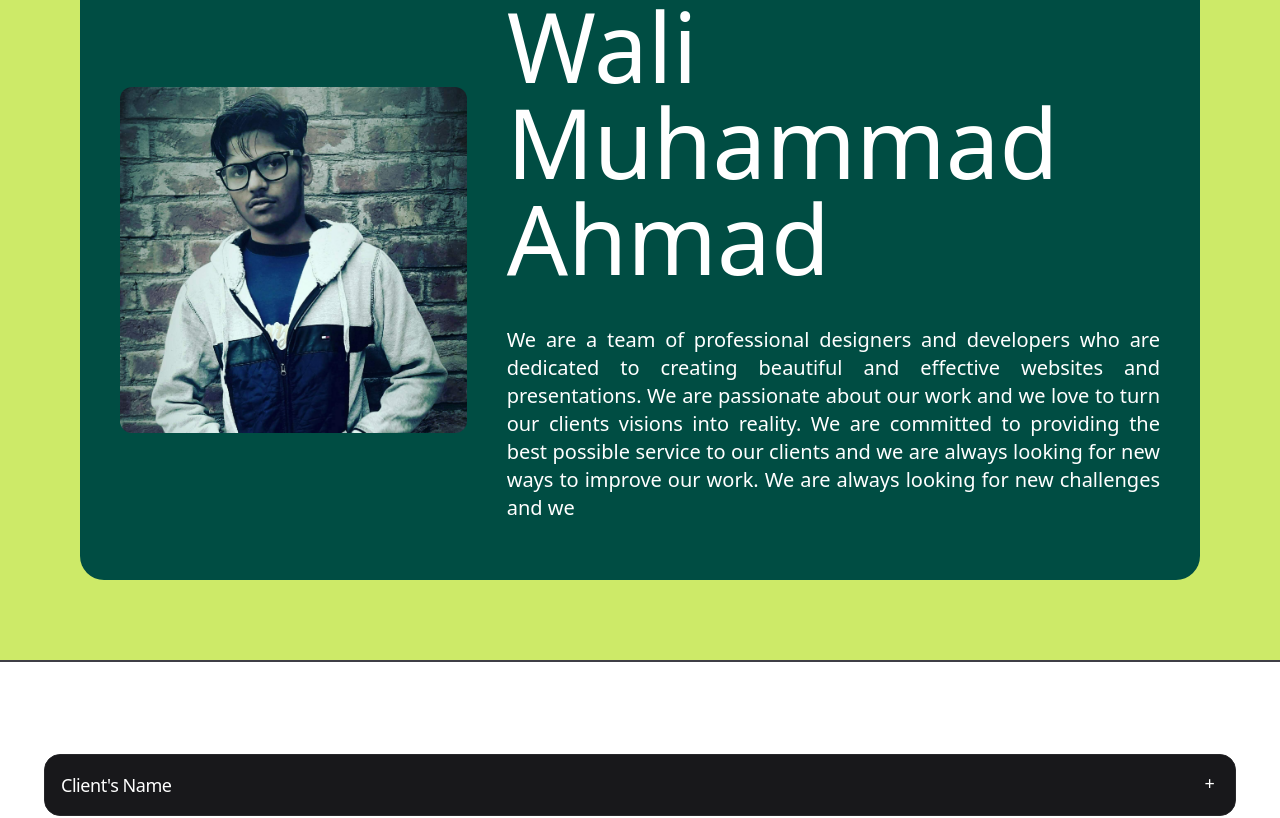
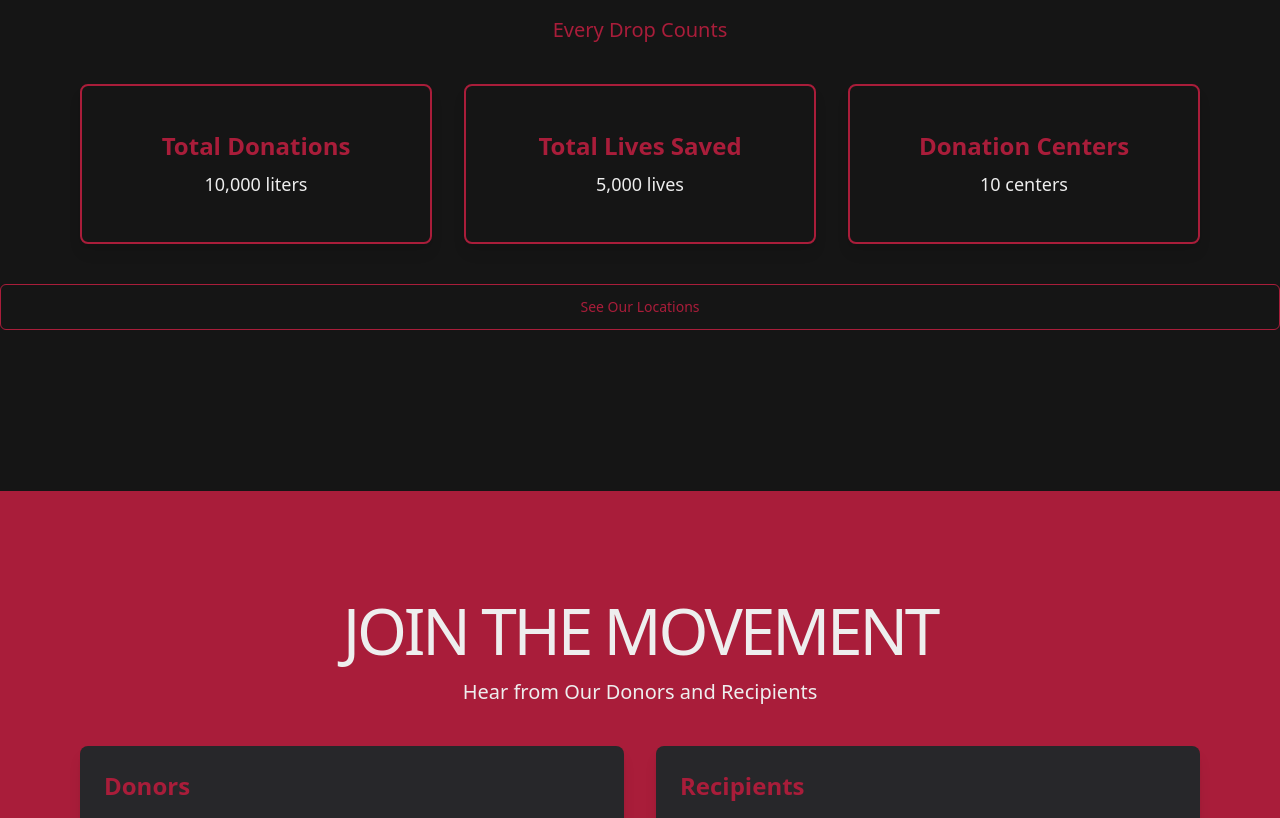
Before and after one commit to WaliMuhammadAhmad/bloodDonation, a React (Vite) app in the folder frontend/: page /about in a window 1280 px wide. Shown: the part 1740-2558 px from the top of the page. Built offline with nearby package versions, Linux system fonts and the light colour scheme.

Commit message:
pages layout fixed + components fixed

```diff
--- a/frontend/src/pages/About.jsx
+++ b/frontend/src/pages/About.jsx
@@ -1,48 +1,27 @@
 import React from "react";
 import Navbar from "../components/Navbar";
+import LandingPage from "../components/LandingPage";
+import Intro from "../components/Intro";
+import Gallery from "../components/Gallery";
 import Cards from "../components/Cards";
 import Footer from "../components/Footer";
-import Landingpage from "../components/LandingPage";
-import Introduction from "../components/Goal";
-import Founder from "../components/Founder";
-import Reviews from "../components/Reviews";
+import Testimonials from "../components/Testimonials";
+import aboutData from "../data/pages/about";
 
-function About() {
-  const storedUser = JSON.parse(localStorage.getItem("user"));
-
+export default function About() {
   React.useEffect(() => {
     window.scrollTo(0, 0);
   }, []);
 
-  let text = {
-    title1: "eye-opening",
-    title2: "eye-catching",
-    title3: "presentations",
-    url: "img/asserts/ecatching.jpg",
-    subtitle: "why:",
-    description:
-      "Almost everything that needs to be communicated is better shown than explained.",
-    btnText: "start the project",
-    btnLink: "/project",
-    scroll: -0.5,
-  };
-
-  let msg = {
-    title: "Wali Muhammad Ahmad",
-    text: "We are a team of professional designers and developers who are dedicated to creating beautiful and effective websites and presentations. We are passionate about our work and we love to turn our clients visions into reality. We are committed to providing the best possible service to our clients and we are always looking for new ways to improve our work. We are always looking for new challenges and we",
-  };
-
   return (
-    <div className='text-white'>
-      <Navbar user={storedUser} />
-      <Landingpage {...text} />
-      <Introduction />
-      <Founder {...msg} />
-      <Reviews />
+    <div className='w-full min-h-screen bg-background text-text'>
+      <Navbar />
+      <LandingPage data={aboutData} />
+      <Intro />
+      <Gallery />
+      <Testimonials />
       <Cards />
       <Footer />
     </div>
   );
 }
-
-export default About;
--- a/frontend/src/pages/Appeal.jsx
+++ b/frontend/src/pages/Appeal.jsx
@@ -1,45 +1,22 @@
 import React from "react";
 import Navbar from "../components/Navbar";
 import Starter from "../components/Starter";
-import Content from "../components/Content";
-import VideoAnimation from "../components/VideoAnimation";
-import Founder from "../components/Founder";
-import Reviews from "../components/Reviews";
 import Cards from "../components/Cards";
 import Footer from "../components/Footer";
-
-let msg = {
-  title: "Founder's Message",
-  text: "We are a team of professional designers and developers who are dedicated to creating beautiful and effective websites and presentations. We are passionate about our work and we love to turn our clients visions into reality. We are committed to providing the best possible service to our clients and we are always looking for new ways to improve our work. We are always looking for new challenges and we",
-};
+import Testimonials from "../components/Testimonials";
+import Form from "../components/Form";
 
 export default function Appeal() {
-  const storedUser = JSON.parse(localStorage.getItem("user"));
-
   React.useEffect(() => {
     window.scrollTo(0, 0);
   }, []);
 
   return (
     <div className='text-white'>
-      <Navbar user={storedUser} />
-      <Starter text='Service' />
-      <VideoAnimation />
-      <Content />
-      <div className='w-full p-[10vh] bg-[#CDEA68] font-display rounded-tl-3xl rounded-tr-3xl border-b border-zinc-900 text-black'>
-        <p className='text-[3vw] leading-[3.5vw] tracking-tight text-justify'>
-          <b className='capitalize  underline hover:no-underline'>
-            {" "}
-            Let’s be honest.{" "}
-          </b>
-          There are really no excuses to have a bad presentation anymore. No one
-          has time for poorly communicated ideas. Focus on what you do best —
-          growing your business, while we do our best at making your
-          presentations awesome.
-        </p>
-      </div>
-      <Founder {...msg} />
-      <Reviews />
+      <Navbar />
+      <Starter text='Apeal for Blood' />
+      <Form />
+      <Testimonials />
       <Cards />
       <Footer />
     </div>
--- a/frontend/src/pages/Dashboard.jsx
+++ b/frontend/src/pages/Dashboard.jsx
@@ -1,38 +1,35 @@
-import React from 'react'
-import Topbar from '../dashboard/Topbar'
-import User from '../dashboard/User'
-import Admin from '../dashboard/Admin'
+import Topbar from "../dashboard/Topbar";
+import User from "../dashboard/User";
+import Admin from "../dashboard/Admin";
+import { useLocation } from "react-router";
 
-
-function Dashboard(props) {
-
+function Dashboard() {
+  const location = useLocation();
   const person = {
-        name: 'Wali Muhammad',
-        img: 'img/social/founder.jpg'
-    }
+    name: "Wali Muhammad",
+    img: "img/social/founder.jpg",
+  };
 
   const admin = {
-      name: 'Wali Muhammad',
-      img: 'img/social/founder.jpg'
-  }
+    name: "Wali Muhammad",
+    img: "img/social/founder.jpg",
+  };
 
-  if (props.text === 'user') {
+  if (location === "user") {
     return (
       <div className='bg-zinc-900 text-white'>
         <Topbar {...person} />
         <User />
       </div>
-    )
-  } else if (props.text == 'admin') {
+    );
+  } else if (location == "admin") {
     return (
       <div className='bg-zinc-900 text-white'>
         <Topbar {...admin} />
         <Admin />
       </div>
-    )
-  }
-  else
-    return null;
+    );
+  } else return null;
 }
 
-export default Dashboard
+export default Dashboard;
--- a/frontend/src/pages/Donate.jsx
+++ b/frontend/src/pages/Donate.jsx
@@ -1,91 +1,10 @@
 import React from "react";
 import Navbar from "../components/Navbar";
 import Starter from "../components/Starter";
-import Slides from "../components/Slides";
 import Cards from "../components/Cards";
 import Footer from "../components/Footer";
-
-class Content {
-  constructor(title1, img1, title2, img2) {
-    this.title1 = title1;
-    this.img1 = img1;
-    this.title2 = title2;
-    this.img2 = img2;
-  }
-}
-
-const slides1 = new Content(
-  "glow",
-  "img/slides/glow.png",
-  "neon",
-  "img/slides/neon.png"
-);
-const slides2 = new Content(
-  "zoom",
-  "img/slides/zoom.png",
-  "morph",
-  "img/slides/trawa.jpg"
-);
-const slides3 = new Content(
-  "swip",
-  "img/slides/swip.png",
-  "tech",
-  "img/slides/tech.jpg"
-);
-const slides4 = new Content(
-  "swip-x",
-  "img/slides/swip_x.png",
-  "creative",
-  "img/slides/creative.png"
-);
-const slides5 = new Content(
-  "sketch",
-  "img/slides/bean.png",
-  "cartoon",
-  "img/slides/onboard.jpg"
-);
-const slides6 = new Content(
-  "avatar",
-  "img/slides/GPT4.png",
-  "morph",
-  "img/slides/vise.jpg"
-);
-const slides7 = new Content(
-  "roadmap",
-  "img/slides/roadmap.png",
-  "bubbles",
-  "img/slides/bubble.png"
-);
-const slides8 = new Content(
-  "netflix",
-  "img/slides/netflix.png",
-  "spotify",
-  "img/slides/spotify.png"
-);
-
-const slidesArray = [
-  slides1,
-  slides2,
-  slides3,
-  slides4,
-  slides5,
-  slides6,
-  slides7,
-  slides8,
-];
-
-const renderContent = () => {
-  return slidesArray.map((content, index) => (
-    <div key={index} className='p-1 '>
-      <Slides
-        title1={content.title1}
-        img1={content.img1}
-        title2={content.title2}
-        img2={content.img2}
-      />
-    </div>
-  ));
-};
+import Form from "../components/Form";
+import Testimonials from "../components/Testimonials";
 
 export default function Donate() {
   const storedUser = JSON.parse(localStorage.getItem("user"));
@@ -97,8 +16,9 @@ export default function Donate() {
   return (
     <div className='w-full text-white'>
       <Navbar user={storedUser} />
-      <Starter text='Our Work' />
-      <div className='py-20'>{renderContent()}</div>
+      <Starter text='Donate Blood' />
+      <Form />
+      <Testimonials />
       <Cards />
       <Footer />
     </div>
--- a/frontend/src/pages/HomePage.jsx
+++ b/frontend/src/pages/HomePage.jsx
@@ -6,18 +6,17 @@ import Gallery from "../components/Gallery";
 import Cards from "../components/Cards";
 import Footer from "../components/Footer";
 import Testimonials from "../components/Testimonials";
+import { homeData } from "../data/pages/home";
 
 export default function HomePage() {
-  const storedUser = JSON.parse(localStorage.getItem("user"));
-
   React.useEffect(() => {
     window.scrollTo(0, 0);
   }, []);
 
   return (
     <div className='w-full min-h-screen bg-background text-text'>
-      <Navbar user={storedUser} />
-      <LandingPage />
+      <Navbar />
+      <LandingPage data={homeData} />
       <Intro />
       <Gallery />
       <Testimonials />
--- a/frontend/src/pages/SignIn.jsx
+++ b/frontend/src/pages/SignIn.jsx
@@ -77,7 +77,7 @@ function SignIn() {
   return (
     <>
       <Navbar user={storedUser} />
-      <div className='font-display tracking-tight w-full h-screen flex items-center justify-center'>
+      <div className='bg-background tracking-tight w-full h-screen flex items-center justify-center'>
         <div className='lg:w-1/4 lg:h-3/4 flex flex-col justify-evenly items-center rounded-xl bg-primary text-text'>
           <h1 className='font-condensed lg:text-5xl '>Sign In</h1>
           <form
--- a/frontend/src/pages/SignUp.jsx
+++ b/frontend/src/pages/SignUp.jsx
@@ -105,7 +105,7 @@ function SignUp() {
     <>
       <Navbar user={storedUser} />
 
-      <div className="font-display tracking-tight w-full h-screen bg-[url('img\logo\logo.svg')] flex items-center justify-center">
+      <div className="bg-background tracking-tight w-full h-screen bg-[url('img\logo\logo.svg')] flex items-center justify-center">
         <div className='lg:w-1/3 lg:h-3/4 flex flex-col justify-evenly items-center rounded-xl bg-primary text-text'>
           <h1 className='font-condensed lg:text-5xl text-text'>Sign Up</h1>
           <form
--- a/frontend/src/pages/SlideInfo.jsx
+++ /dev/null
@@ -1,36 +0,0 @@
-import React from 'react'
-import Navbar from '../components/Navbar'
-import Starter from '../components/Starter'
-import Featured from '../components/Featured'
-import Start from '../components/Start'
-import Cards from '../components/Cards'
-import Footer from '../components/Footer'
-
-function SlidesInfo() {
-  const storedUser = JSON.parse(localStorage.getItem('user'));
-
-  React.useEffect(() => {
-    window.scrollTo(0, 0);
-  }, []);
-
-  return (
-    <div className='text-white'>
-      <Navbar user={storedUser} />
-      <Starter text="Swip" />
-      <div className='px-20'>
-        <h1 className='font-condensed font-bold text-8xl uppercase py-10 border-b'>Slide Preview</h1>
-        <img src="video\7 Slides Swip.gif" alt="" />
-        <h1 className='font-condensed font-bold text-8xl uppercase py-10 border-b'>Slide Info</h1>
-        <p className='font-display font-light lg:text-5xl tracking-tight py-20 border-b'>
-          Lorem ipsum dolor sit amet consectetur adipisicing elit. Ratione nostrum accusamus dolorem aliquam omnis. Doloribus magnam in, odit ducimus, expedita qui atque dolore dolorem nobis magni ipsum. Aliquam, dolores rerum!
-        </p>
-      </div>
-      <Featured />
-      <Start />
-      <Cards />
-      <Footer />
-    </div>
-  )
-}
-
-export default SlidesInfo
```
Also changed, not shown: frontend/src/pages/Checkout.jsx (+13 -22 lines), frontend/src/pages/NotFound.jsx (+16 -10 lines). Lines whose indentation alone changed are shown as unchanged.
